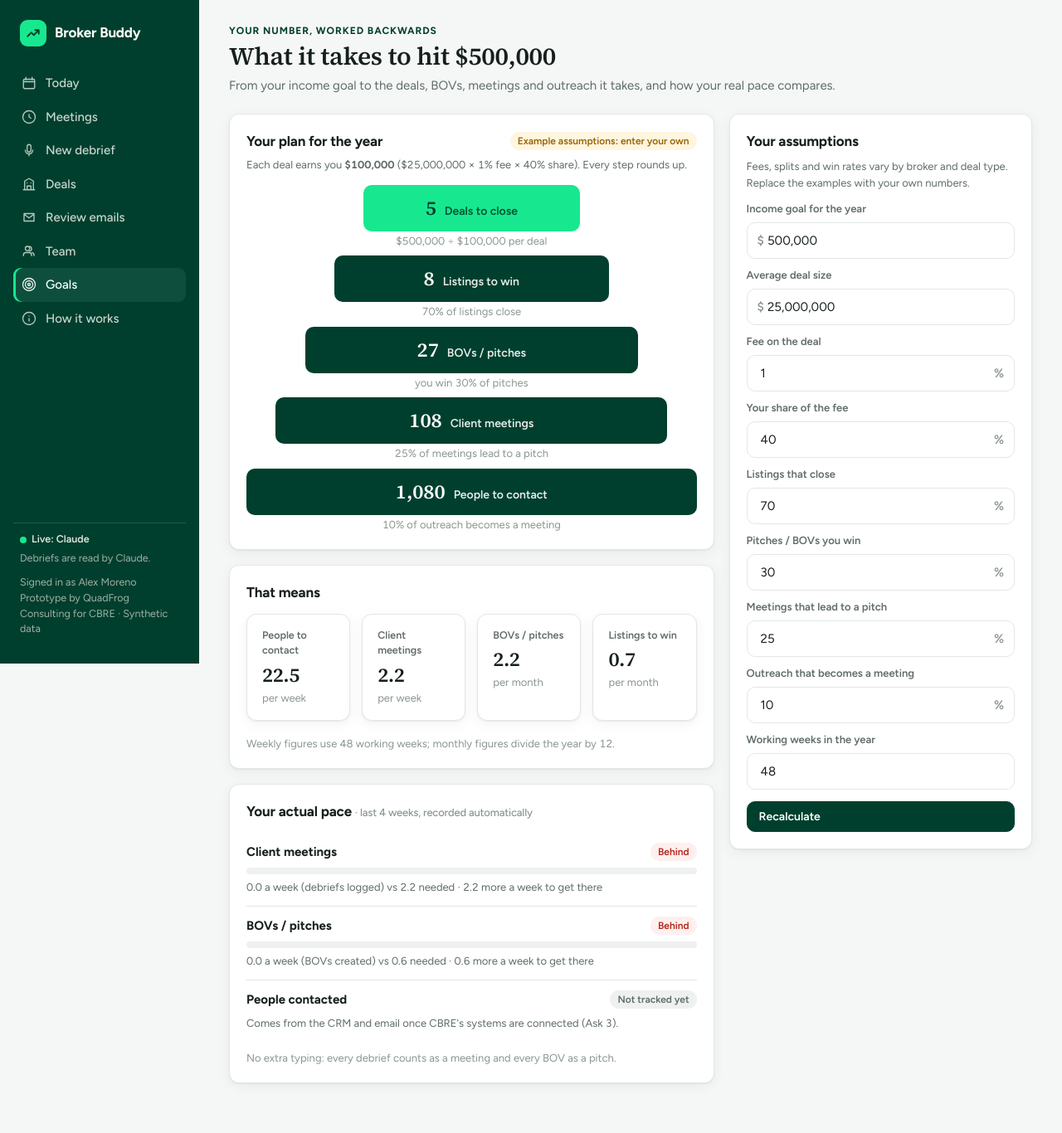
After one commit to sebastiangalarzapasco-glitch/CBRE-broker-buddy, a Flask app: page /goals in a window 1280 px wide. The commit adds this page. Shown: the whole page at 83% size. Run offline with Flask 3, Linux system fonts and the light colour scheme; data comes from the database, SQL or seed files in the repository; data that the repository does not hold is empty.

Commit message:
Add Goals: income goal worked backwards into weekly activity
Reverse funnel from income goal to deals, listings, BOVs, meetings and
contacts (each step rounds up), weekly and monthly targets, editable
assumptions labelled as examples, and actual pace from debriefs and
BOVs with no extra typing. 5 new tests.

Co-Authored-By: Claude Opus 5.5 <noreply@anthropic.com>
Claude-Session: https://claude.ai/code/session_01CaFy3o3G8udXXvHWXcQSqf

```diff
--- a/app.py
+++ b/app.py
@@ -9,6 +9,7 @@ import ai
 import bov
 import db
 import engine
+import goals
 import guards
 import meetings
 
@@ -17,6 +18,7 @@ app.secret_key = os.environ.get("BB_SECRET", "broker-buddy-dev")
 db.init(reset=os.environ.get("BB_RESET_ON_START") == "1")
 meetings.ensure_table()
 bov.ensure_table()
+goals.ensure_table()
 
 TEAM = ["C01", "C02", "C03"]
 
@@ -110,6 +112,31 @@ def deal_bov(deal_id):
     if row["cap_mid"] == bov.default_caps(b["deal"], engine.current_terms(deal_id))[1]:
         b["basis"] = bov.default_caps(b["deal"], engine.current_terms(deal_id))[3]
     return render_template("bov.html", b=b, row=row, highlights=json.loads(row["highlights"]), money=bov.fmt_money_short)
+
+
+@app.route("/goals", methods=["GET", "POST"])
+def goals_page():
+    if request.method == "POST":
+        if request.form.get("action") == "reset":
+            goals.reset()
+            flash("Back to the example assumptions.", "ok")
+            return redirect(url_for("goals_page"))
+        values, errors = goals.parse(request.form)
+        if errors:
+            for e in errors:
+                flash(e, "error")
+            return redirect(url_for("goals_page"))
+        goals.save(values)
+        flash("Goal saved. Your plan is recalculated.", "ok")
+        return redirect(url_for("goals_page"))
+    values, saved = goals.load()
+    f = goals.funnel(values)
+    pace = goals.actual_pace()
+    checks = {
+        "meetings": goals.compare(f["by_key"]["meetings"]["per_week"], pace["meetings_pw"]),
+        "pitches": goals.compare(f["by_key"]["pitches"]["per_week"], pace["pitches_pw"]),
+    }
+    return render_template("goals.html", v=values, saved=saved, f=f, pace=pace, checks=checks, fields=goals.FIELDS)
 
 
 @app.route("/share/<token>")
--- a/static/style.css
+++ b/static/style.css
@@ -126,6 +126,24 @@ label.l{display:block;font-size:13px;font-weight:600;color:var(--muted);margin-b
   .bov-sec{break-inside:avoid}
 }
 
+/* ---------- Goals ---------- */
+.funnel{display:flex;flex-direction:column;align-items:center;gap:8px}
+.fstep{width:var(--w);min-width:200px;text-align:center}
+.fbar{display:flex;align-items:baseline;justify-content:center;gap:10px;background:var(--side);color:#fff;border-radius:10px;padding:10px 14px}
+.fstep:first-child .fbar{background:var(--lime);color:var(--side)}
+.fn{font-family:"Source Serif 4",Georgia,serif;font-size:24px;font-weight:600} .fl{font-weight:600;font-size:14px;opacity:.9}
+.fhow{margin-top:2px}
+.kpis.weekly{grid-template-columns:repeat(4,1fr)}
+.pace{padding:12px 0;border-bottom:1px solid var(--line)} .pace:last-of-type{border-bottom:0}
+.pace-top{display:flex;justify-content:space-between;align-items:center;margin-bottom:8px}
+.pbar{height:8px;border-radius:8px;background:#eef1ef;overflow:hidden;margin-bottom:6px}
+.pbar span{display:block;height:100%;border-radius:8px;background:var(--green)} .pbar span.close{background:#e0a030} .pbar span.behind{background:var(--red)}
+.gfield{margin-bottom:10px}
+.gin{display:flex;align-items:center;border:1px solid var(--line);border-radius:10px;background:#fff;padding:0 12px}
+.gin:focus-within{outline:2px solid #bfe3cd;border-color:var(--green)}
+.gin input{border:0;padding:10px 4px;outline:none!important;min-height:0}
+.gin .pre,.gin .post{color:var(--faint);font-weight:600}
+
 /* ---------- Phone ---------- */
 .mtop,.tabbar{display:none}
 @media (max-width:820px){
@@ -213,6 +231,9 @@ label.l{display:block;font-size:13px;font-weight:600;color:var(--muted);margin-b
   .bov-v.mid{order:-1}
   .bov-kpis{grid-template-columns:1fr 1fr}
   .bov-form{grid-template-columns:1fr 1fr 1fr} .bov-form .btn{grid-column:1/-1}
+  .kpis.weekly{grid-template-columns:1fr 1fr}
+  .fstep{min-width:0;width:calc(var(--w) + 8%)} .fn{font-size:21px} .fl{font-size:13px}
+  .gin input{min-height:44px}
 }
 @media (max-width:820px) and (display-mode:standalone){.mtop{padding-top:calc(12px + env(safe-area-inset-top))}}
 @media print{
--- a/templates/base.html
+++ b/templates/base.html
@@ -20,7 +20,8 @@
  'emails':'<path d="M4 6h16v12H4zM4 7l8 6 8-6"/>',
  'team':'<path d="M16 19v-1a4 4 0 0 0-4-4H7a4 4 0 0 0-4 4v1m17 0v-1a4 4 0 0 0-3-3.9M13 4.1a4 4 0 0 1 0 7.8M9.5 11a3.5 3.5 0 1 0 0-7 3.5 3.5 0 0 0 0 7Z"/>',
  'meet':'<path d="M12 8v4l3 2M12 22a10 10 0 1 0 0-20 10 10 0 0 0 0 20Z"/>',
- 'how':'<path d="M12 22a10 10 0 1 0 0-20 10 10 0 0 0 0 20Zm0-6v-4m0-4h.01"/>'} %}
+ 'how':'<path d="M12 22a10 10 0 1 0 0-20 10 10 0 0 0 0 20Zm0-6v-4m0-4h.01"/>',
+ 'goal':'<path d="M12 22a10 10 0 1 0 0-20 10 10 0 0 0 0 20Zm0-4a6 6 0 1 0 0-12 6 6 0 0 0 0 12Zm0-4a2 2 0 1 0 0-4 2 2 0 0 0 0 4Z"/>'} %}
 <div class="app">
 {% if not shared %}
 <aside class="side">
@@ -33,6 +34,7 @@
     <a href="{{ url_for('deal', deal_id='D1') }}" class="{{ 'on' if nav=='deal' }}"><svg viewBox="0 0 24 24" fill="none" stroke="currentColor" stroke-width="1.8" stroke-linecap="round" stroke-linejoin="round">{{ icons.deals|safe }}</svg>Deals</a>
     <a href="{{ url_for('emails') }}" class="{{ 'on' if nav=='emails' }}"><svg viewBox="0 0 24 24" fill="none" stroke="currentColor" stroke-width="1.8" stroke-linecap="round" stroke-linejoin="round">{{ icons.emails|safe }}</svg>Review emails{% if review_count %}<span class="badge">{{ review_count }}</span>{% endif %}</a>
     <a href="{{ url_for('team') }}" class="{{ 'on' if nav=='team' }}"><svg viewBox="0 0 24 24" fill="none" stroke="currentColor" stroke-width="1.8" stroke-linecap="round" stroke-linejoin="round">{{ icons.team|safe }}</svg>Team</a>
+    <a href="{{ url_for('goals_page') }}" class="{{ 'on' if nav=='goals_page' }}"><svg viewBox="0 0 24 24" fill="none" stroke="currentColor" stroke-width="1.8" stroke-linecap="round" stroke-linejoin="round">{{ icons.goal|safe }}</svg>Goals</a>
     <a href="{{ url_for('how') }}" class="{{ 'on' if nav=='how' }}"><svg viewBox="0 0 24 24" fill="none" stroke="currentColor" stroke-width="1.8" stroke-linecap="round" stroke-linejoin="round">{{ icons.how|safe }}</svg>How it works</a>
   </nav>
   <div class="side-foot">
@@ -47,6 +49,7 @@
   <a class="brand" href="{{ url_for('today') }}"><span class="mark"><svg width="16" height="16" viewBox="0 0 24 24" fill="none" stroke="currentColor" stroke-width="2.4" stroke-linecap="round" stroke-linejoin="round"><path d="M3 17l6-6 4 4 8-8M15 7h6v6"/></svg></span>Broker Buddy</a>
   <span class="mode"><span class="dot {{ '' if live else 'amber' }}"></span>{{ 'Live' if live else 'Sample' }}</span>
   <a class="mlink" href="{{ url_for('deal', deal_id='D1') }}" aria-label="Deals"><svg viewBox="0 0 24 24" fill="none" stroke="currentColor" stroke-width="1.8" stroke-linecap="round" stroke-linejoin="round">{{ icons.deals|safe }}</svg></a>
+  <a class="mlink" href="{{ url_for('goals_page') }}" aria-label="Goals"><svg viewBox="0 0 24 24" fill="none" stroke="currentColor" stroke-width="1.8" stroke-linecap="round" stroke-linejoin="round">{{ icons.goal|safe }}</svg></a>
   <a class="mlink" href="{{ url_for('how') }}" aria-label="How it works"><svg viewBox="0 0 24 24" fill="none" stroke="currentColor" stroke-width="1.8" stroke-linecap="round" stroke-linejoin="round">{{ icons.how|safe }}</svg></a>
 </header>
 {% endif %}
--- /dev/null
+++ b/templates/goals.html
@@ -0,0 +1,68 @@
+{% extends "base.html" %}{% block title %}Goals{% endblock %}
+{% block body %}
+<div class="ph"><div><div class="eyebrow">Your number, worked backwards</div><h1>What it takes to hit ${{ '{:,.0f}'.format(v.income_goal) }}</h1>
+<p class="sub">From your income goal to the deals, BOVs, meetings and outreach it takes, and how your real pace compares.</p></div></div>
+
+<div class="grid g32">
+  <div class="grid" style="align-content:start">
+    <div class="card">
+      <div style="display:flex;justify-content:space-between;align-items:center;gap:10px;flex-wrap:wrap;margin-bottom:6px">
+        <h2 style="margin:0">Your plan for the year</h2>
+        {% if saved %}<span class="chip green">Your assumptions</span>{% else %}<span class="chip amber">Example assumptions: enter your own</span>{% endif %}
+      </div>
+      <p class="small muted" style="margin:0 0 14px">Each deal earns you <b>${{ '{:,.0f}'.format(f.per_deal) }}</b> (${{ '{:,.0f}'.format(v.avg_deal) }} × {{ '%g'|format(v.fee_pct) }}% fee × {{ '%g'|format(v.share_pct) }}% share). Every step rounds up.</p>
+      <div class="funnel">
+        {% for s in f.steps %}
+        <div class="fstep" style="--w:{{ 48 + loop.index0*13 }}%">
+          <div class="fbar"><span class="fn">{{ '{:,}'.format(s.n) }}</span><span class="fl">{{ s.label }}</span></div>
+          <div class="fhow small faint">{{ s.how }}</div>
+        </div>
+        {% endfor %}
+      </div>
+    </div>
+
+    <div class="card">
+      <h2>That means</h2>
+      <div class="kpis weekly">
+        {% for key, per, n in [('contacts','per week', f.by_key.contacts.per_week), ('meetings','per week', f.by_key.meetings.per_week), ('pitches','per month', f.by_key.pitches.n / 12), ('listings','per month', f.by_key.listings.n / 12)] %}
+        <div class="kpi"><div class="l">{{ f.by_key[key].label }}</div><div class="v">{{ '%.1f'|format(n) }}</div><div class="small faint">{{ per }}</div></div>
+        {% endfor %}
+      </div>
+      <p class="small faint" style="margin:0">Weekly figures use {{ v.weeks }} working weeks; monthly figures divide the year by 12.</p>
+    </div>
+
+    <div class="card">
+      <h2>Your actual pace <span class="small faint" style="font-weight:500">· last 4 weeks, recorded automatically</span></h2>
+      {% for key, label, have, unit in [('meetings','Client meetings', pace.meetings_pw, 'debriefs logged'), ('pitches','BOVs / pitches', pace.pitches_pw, 'BOVs created')] %}
+      {% set need = f.by_key[key].per_week %}{% set st, ratio = checks[key] %}
+      <div class="pace">
+        <div class="pace-top"><b>{{ label }}</b>
+          <span class="chip {{ 'green' if st=='ok' else 'amber' if st=='close' else 'red' }}">{{ 'On track' if st=='ok' else 'Close' if st=='close' else 'Behind' }}</span></div>
+        <div class="pbar"><span style="width:{{ [ratio*100, 100]|min }}%" class="{{ st }}"></span></div>
+        <div class="small muted">{{ '%.1f'|format(have) }} a week ({{ unit }}) vs {{ '%.1f'|format(need) }} needed{% if st != 'ok' %} · {{ '%.1f'|format(need - have) }} more a week to get there{% endif %}</div>
+      </div>
+      {% endfor %}
+      <div class="pace"><div class="pace-top"><b>People contacted</b><span class="chip">Not tracked yet</span></div>
+        <div class="small muted">Comes from the CRM and email once CBRE's systems are connected (Ask 3).</div></div>
+      <p class="small faint" style="margin:10px 0 0">No extra typing: every debrief counts as a meeting and every BOV as a pitch.</p>
+    </div>
+  </div>
+
+  <div class="grid" style="align-content:start">
+    <form class="card" method="post">
+      <h2>Your assumptions</h2>
+      <p class="small muted" style="margin:-4px 0 12px">Fees, splits and win rates vary by broker and deal type. Replace the examples with your own numbers.</p>
+      {% for k, label, d, kind, rng in fields %}
+      <div class="gfield"><label class="l" for="{{ k }}">{{ label }}</label>
+        <div class="gin"><span class="pre">{{ '$' if kind=='money' else '' }}</span>
+          <input type="text" inputmode="decimal" name="{{ k }}" id="{{ k }}" value="{{ '{:,.0f}'.format(v[k]) if kind=='money' else ('%g'|format(v[k])) }}">
+          <span class="post">{{ '%' if kind=='pct' else '' }}</span></div></div>
+      {% endfor %}
+      <div style="display:flex;gap:8px;margin-top:14px;flex-wrap:wrap">
+        <button class="btn primary" name="action" value="save" style="flex:1">Recalculate</button>
+        {% if saved %}<button class="btn" name="action" value="reset">Use examples</button>{% endif %}
+      </div>
+    </form>
+  </div>
+</div>
+{% endblock %}
```
Also changed, not shown: goals.py (added, +113 -0 lines), tests/test_goals.py (added, +68 -0 lines), README.md.
